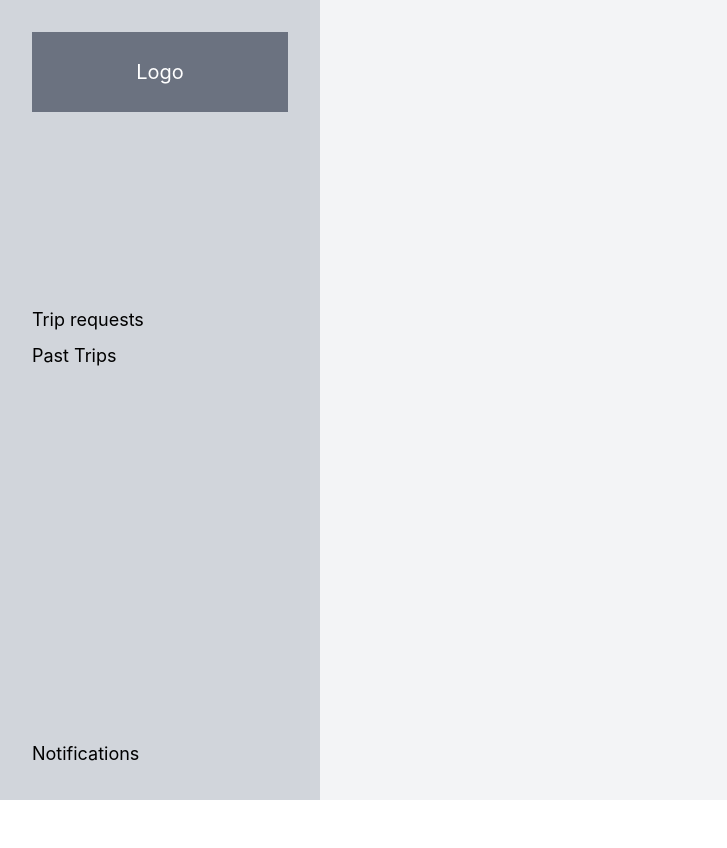
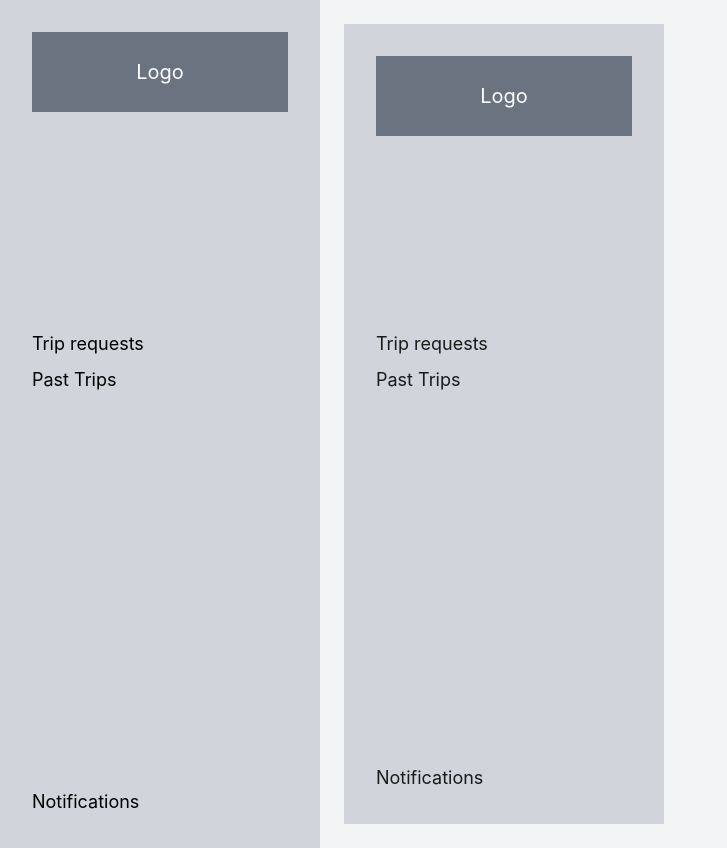
Before and after one commit to imujo-fer/progi, a React (Vite) app: page /employee/trip in a window 1280 px wide. Shown: the whole page, without its empty margins (0-727 px from the left). Before the commit the page ends 800 px from the top, so only its background shows below. Built offline with nearby package versions, Linux system fonts and the light colour scheme.

Commit message:
add navigation to the SidebarNav

```diff
--- a/frontend/src/components/SidebarNav.component.tsx
+++ b/frontend/src/components/SidebarNav.component.tsx
@@ -1,6 +1,7 @@
 import { Layout, Grid, Button, Drawer } from "antd";
 import { MenuOutlined } from "@ant-design/icons";
 import { useState } from "react";
+import { Outlet } from "@tanstack/react-router";
 
 const { Sider, Header, Content } = Layout;
 const { useBreakpoint } = Grid;
@@ -26,10 +27,16 @@ export default function SidebarNav() {
               Logo
             </div>
             <div className="flex flex-col pb-44 space-y-2">
-              <p className="text-lg">Trip requests</p>
-              <p className="text-lg">Past Trips</p>
+              <a className="text-lg" href="./trip-requests">
+                Trip requests
+              </a>
+              <a className="text-lg" href="./past-trips">
+                Past Trips
+              </a>
             </div>
-            <p className="text-lg">Notifications</p>
+            <a className="text-lg" href="./notifications">
+              Notifications
+            </a>
           </div>
         </Sider>
       ) : (
@@ -53,15 +60,23 @@ export default function SidebarNav() {
             className="bg-gray-300"
           >
             <div className="flex flex-col gap-4">
-              <p className="text-lg">Trip requests</p>
-              <p className="text-lg">Past Trips</p>
-              <p className="text-lg">Notifications</p>
+              <a className="text-lg" href="./trip-requests">
+                Trip requests
+              </a>
+              <a className="text-lg" href="./past-trips">
+                Past Trips
+              </a>
+              <a className="text-lg" href="./notifications">
+                Notifications
+              </a>
             </div>
           </Drawer>
         </>
       )}
       <Layout>
-        <Content className="bg-gray-100 p-6"></Content>
+        <Content className="bg-gray-100 p-6">
+          <Outlet />
+        </Content>
       </Layout>
     </Layout>
   );
--- /dev/null
+++ b/frontend/src/features/employee/pages/Notifications.page.tsx
@@ -0,0 +1,3 @@
+export default function Notifications() {
+  return <div>Notifications</div>;
+}
--- /dev/null
+++ b/frontend/src/features/employee/pages/PastTrips.page.tsx
@@ -0,0 +1,3 @@
+export default function pastTrips() {
+  return <div>Past Trips</div>;
+}
--- /dev/null
+++ b/frontend/src/features/employee/pages/TripRequests.page.tsx
@@ -0,0 +1,3 @@
+export default function tripRequests() {
+  return <div>Trip Requests</div>;
+}
--- a/frontend/src/features/employee/routes/employee.routes.tsx
+++ b/frontend/src/features/employee/routes/employee.routes.tsx
@@ -1,6 +1,9 @@
 import { createRoute } from "@tanstack/react-router";
 import { rootRoute } from "../../../routes/router";
 import SidebarNav from "../../../components/SidebarNav.component";
+import tripRequests from "../pages/TripRequests.page";
+import pastTrips from "../pages/PastTrips.page";
+import Notifications from "../pages/Notifications.page";
 
 export const employeeRoute = createRoute({
   getParentRoute: () => rootRoute,
@@ -13,3 +16,21 @@ export const newTripRoute = createRoute({
   path: "/trip",
   component: SidebarNav,
 });
+
+export const tripRequestsRoute = createRoute({
+  getParentRoute: () => employeeRoute,
+  path: "/trip-requests",
+  component: tripRequests,
+});
+
+export const pastTripsRoute = createRoute({
+  getParentRoute: () => employeeRoute,
+  path: "/past-trips",
+  component: pastTrips,
+});
+
+export const notificationsRoute = createRoute({
+  getParentRoute: () => employeeRoute,
+  path: "/notifications",
+  component: Notifications,
+});
--- a/frontend/src/routes/router.tsx
+++ b/frontend/src/routes/router.tsx
@@ -7,6 +7,9 @@ import {
 import {
   employeeRoute,
   newTripRoute,
+  notificationsRoute,
+  pastTripsRoute,
+  tripRequestsRoute,
 } from "../features/employee/routes/employee.routes";
 
 const queryClient = new QueryClient();
@@ -20,7 +23,12 @@ export const rootRoute = createRootRouteWithContext<RootRouteContext>()({
 });
 
 export const routeTree = rootRoute.addChildren([
-  employeeRoute.addChildren([newTripRoute]),
+  employeeRoute.addChildren([
+    newTripRoute,
+    tripRequestsRoute,
+    pastTripsRoute,
+    notificationsRoute,
+  ]),
 ]);
 
 type RootRouteContext = {
```
